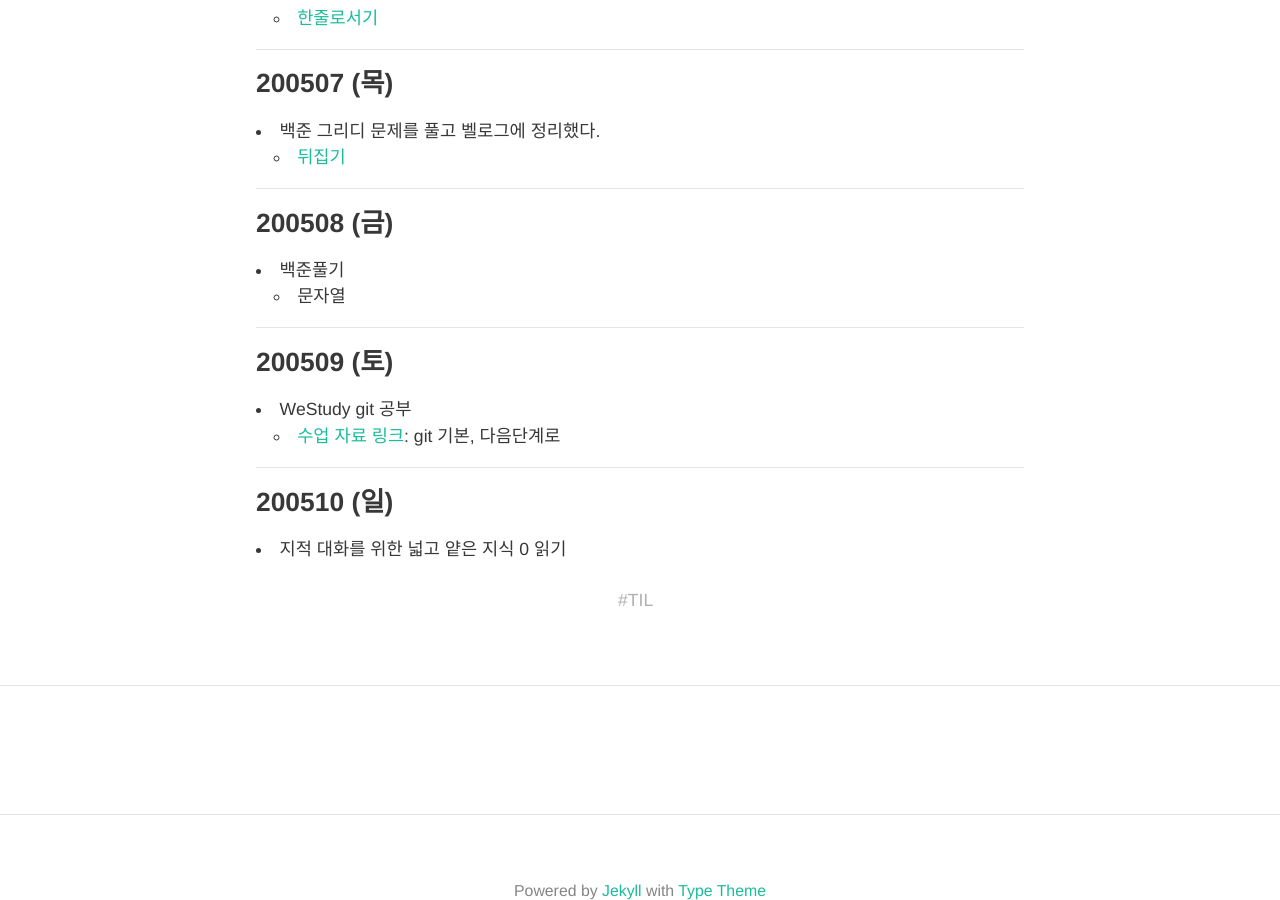
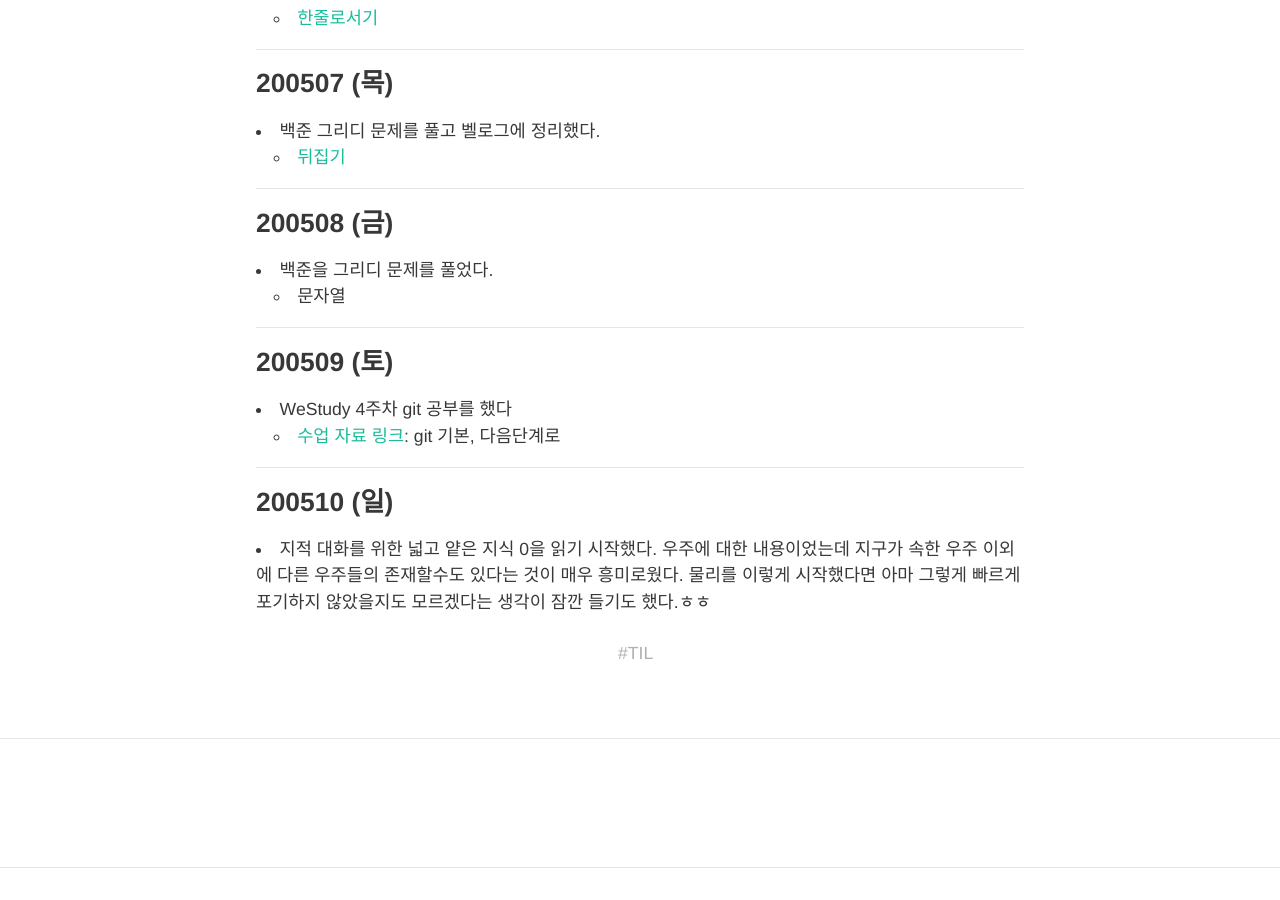
Before and after one commit to HyunlangBan/hyunlangban.github.io, a Jekyll site: the page built from _posts/TIL/2020-05-04-week-til.md, in a window 1280 px wide and 900 px high, scrolled down 1402 px. Built offline with Jekyll 4.4.1, drawn with Linux system fonts in a browser that asks for light colours; nearby versions of some CDN libraries; some web fonts are replaced; comment, search, counter and statistics services are not loaded.

Commit message:
금, 토, 일 til 수정

```diff
--- a/_posts/TIL/2020-05-04-week-til.md
+++ b/_posts/TIL/2020-05-04-week-til.md
@@ -41,16 +41,16 @@ tag: TIL
 ---
 
 ### 200508 (금)
-- 백준풀기
+- 백준을 그리디 문제를 풀었다.
   - 문자열
 
 ---
 
 ### 200509 (토)
-- WeStudy git 공부
+- WeStudy 4주차 git 공부를 했다
   - [수업 자료 링크](https://learngitbranching.js.org/?locale=ko): git 기본, 다음단계로
 
 ---
 
 ### 200510 (일)
-- 지적 대화를 위한 넓고 얕은 지식 0 읽기
+- 지적 대화를 위한 넓고 얕은 지식 0을 읽기 시작했다. 우주에 대한 내용이었는데 지구가 속한 우주 이외에 다른 우주들의 존재할수도 있다는 것이 매우 흥미로웠다. 물리를 이렇게 시작했다면 아마 그렇게 빠르게 포기하지 않았을지도 모르겠다는 생각이 잠깐 들기도 했다.ㅎㅎ
```
